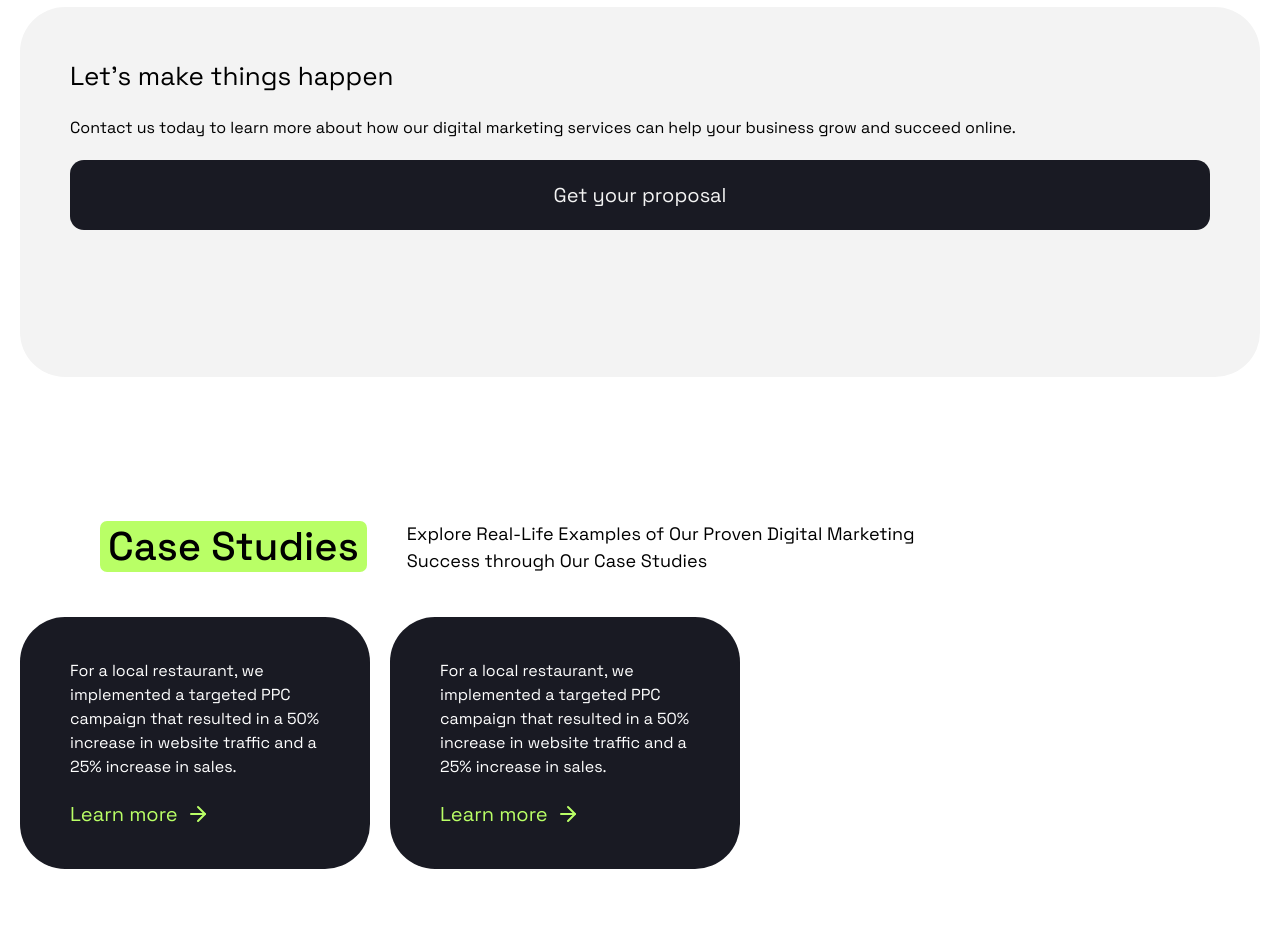
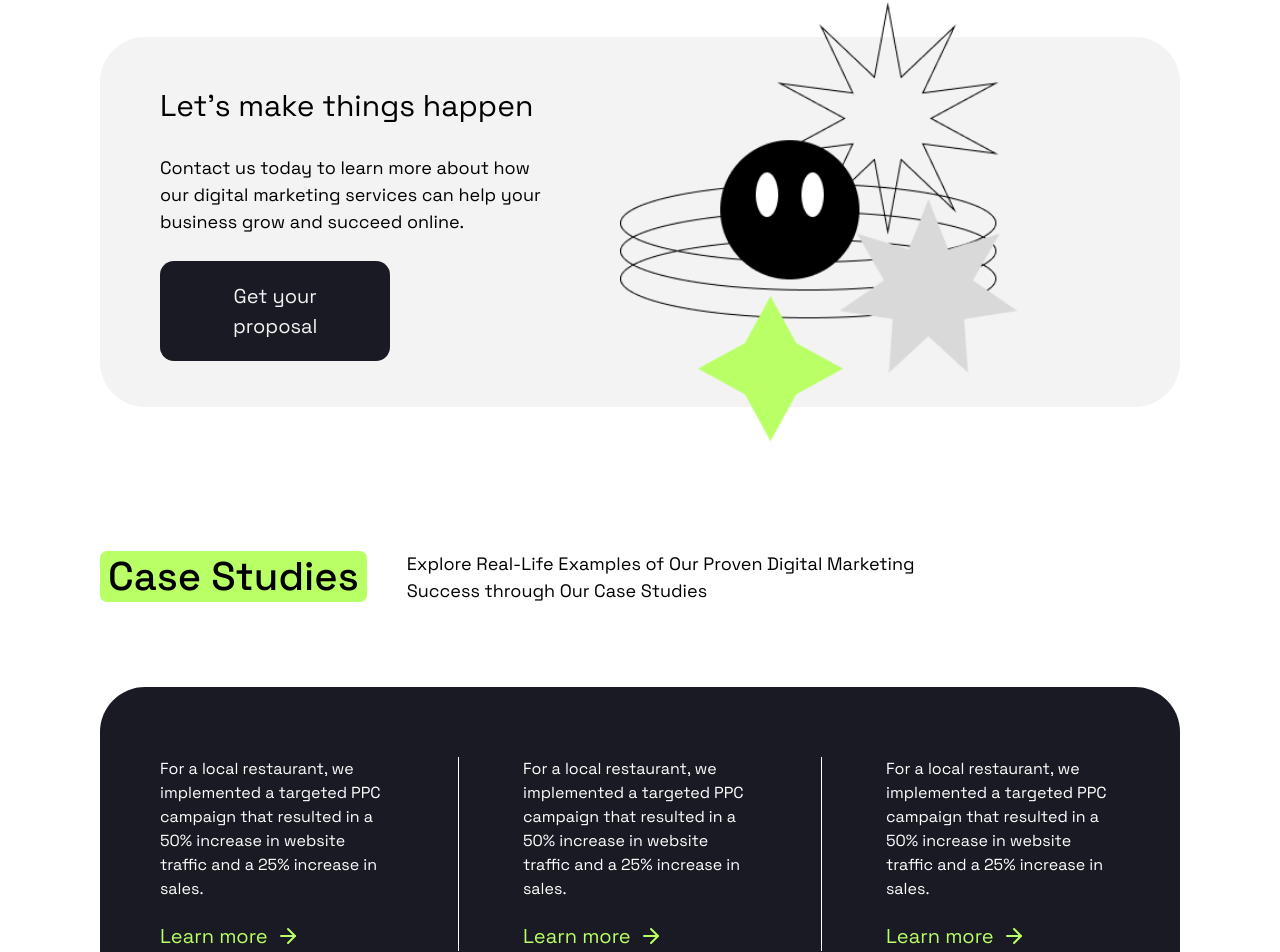
Before and after one commit to GregoireDuhem/Positivus, a React (Vite) app: page / in a window 1280 px wide. Shown: the part 2427-3379 px from the top of the page. Built offline with nearby package versions, Linux system fonts and the light colour scheme.

Commit message:
🚧 progress desktop version

```diff
--- a/src/App.jsx
+++ b/src/App.jsx
@@ -83,15 +83,18 @@ function App() {
       </div>
 
       {/* Proposal */}
-      <div className="mt-[70px] mx-5 h-[370px] bg-Grey p-[50px] font-space space-y-5 rounded-[45px]">
-        <div className="text-h3-mobile ">Let’s make things happen</div>
-        <div className="text-p-mobile">
-          Contact us today to learn more about how our digital marketing services can help your business grow and
-          succeed online.
+      <div className="mt-[70px] md:mt-[100px] mx-5 md:mx-[100px] h-[370px] bg-Grey p-[50px] md:px-[60px] font-space rounded-[45px] md:flex md:items-center md:justify-between">
+        <div className="md:w-[40%] space-y-5 md:space-y-[26px]">
+          <div className="text-h3-mobile md:text-h3">Let’s make things happen</div>
+          <div className="text-p-mobile md:text-p">
+            Contact us today to learn more about how our digital marketing services can help your business grow and
+            succeed online.
+          </div>
+          <button className="flex items-center justify-center px-[35px] py-5 bg-Dark text-Grey w-full md:w-[60%] font-space text-[20px] rounded-[14px]">
+            Get your proposal
+          </button>
         </div>
-        <button className="flex items-center justify-center px-[35px] py-5 bg-Dark text-Grey w-full font-space text-[20px] rounded-[14px]">
-          Get your proposal
-        </button>
+        <img className="hidden md:block w-[550px] relative right-[-50px]" src="Star.png" alt="star" />
       </div>
 
       <TextSection
--- a/src/Card.jsx
+++ b/src/Card.jsx
@@ -17,7 +17,7 @@ export default function Card({ Bg, text1, text2, textBg, img, buttonBg }) {
           <button className={`rounded-full ${buttonBg} p-2 group-hover:-rotate-45 transition-all duration-300 `}>
             <ArrowRight className={`${buttonBg === "bg-Grey" ? "text-Dark" : "text-Green"}`} />
           </button>
-          <div className={`${textColor} text-h4 cursor-pointer hidden md:block`}>Learn more</div>
+          <div className={`${textColor} text-h4 cursor-pointer hidden md:block hover:underline`}>Learn more</div>
         </div>
         <img className="md:absolute md:top-[30%] md:right-[50px]" src={img} alt={img} />
       </div>
--- a/src/SlideCard.jsx
+++ b/src/SlideCard.jsx
@@ -2,8 +2,12 @@ import { ArrowRight } from "lucide-react";
 
 export default function SlideCard() {
   return (
-    <div className="mt-10 gap-5 px-5 w-full flex overflow-x-auto">
-      <div className="h-[252px] w-[350px] flex-shrink-0 rounded-[45px] bg-Dark font-space py-[42px] px-[50px] space-y-5">
+    <div className="mt-10 md:mt-[80px] gap-5 px-5 md:px-[100px] w-full flex overflow-x-auto">
+      <div
+        className="h-[252px] md:h-auto w-[350px] md:w-full flex-shrink-0  md:flex rounded-[45px] bg-Dark font-space
+      py-[42px] px-[50px] md:px-[60px] md:py-[70px] md:space-x-16"
+      >
+        <div className="space-y-5">
           <div className="text-white text-p-mobile">
             For a local restaurant, we implemented a targeted PPC campaign that resulted in a 50% increase in website
             traffic and a 25% increase in sales.
@@ -15,8 +19,41 @@ export default function SlideCard() {
             </button>
           </div>
         </div>
+
+        <div className="border-l border-white h-full mx-10 hidden md:block"></div>
+
+        <div className="space-y-5 hidden md:block">
+          <div className="text-white text-p-mobile">
+            For a local restaurant, we implemented a targeted PPC campaign that resulted in a 50% increase in website
+            traffic and a 25% increase in sales.
+          </div>
+          <div className="flex items-center group text-Green text-[20px] cursor-pointer">
+            Learn more
+            <button className="ml-2 group-hover:-rotate-45 transition-all duration-300">
+              <ArrowRight />
+            </button>
+          </div>
+        </div>
+
+        <div className="border-l border-white h-full mx-10 hidden md:block"></div>
+
+        <div className="space-y-5 hidden md:block">
+          <div className="text-white text-p-mobile">
+            For a local restaurant, we implemented a targeted PPC campaign that resulted in a 50% increase in website
+            traffic and a 25% increase in sales.
+          </div>
+          <div className="flex items-center group text-Green text-[20px] cursor-pointer">
+            Learn more
+            <button className="ml-2 group-hover:-rotate-45 transition-all duration-300">
+              <ArrowRight />
+            </button>
+          </div>
+        </div>
+      </div>
+
       {/*  */}
-      <div className="h-[252px] w-[350px] flex-shrink-0 rounded-[45px] bg-Dark font-space py-[42px] px-[50px] space-y-5">
+
+      <div className="h-[252px] w-[350px] flex-shrink-0 rounded-[45px] bg-Dark font-space py-[42px] px-[50px] space-y-5 md:hidden">
         <div className="text-white text-p-mobile">
           For a local restaurant, we implemented a targeted PPC campaign that resulted in a 50% increase in website
           traffic and a 25% increase in sales.
```
Also changed, not shown: public/Star.png (added). Lines whose indentation alone changed are shown as unchanged.
